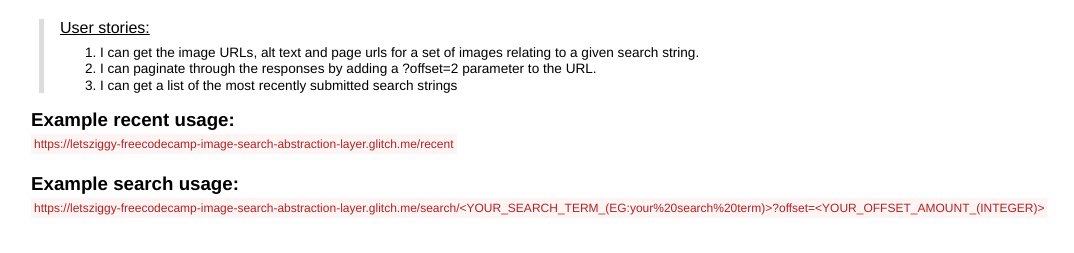
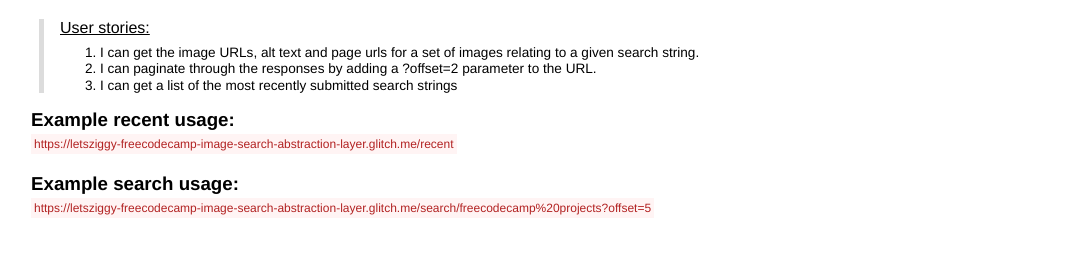
Before and after one commit to LetsZiggy/FreeCodeCamp-Image-Search-Abstraction-Layer, a website: page www/index.html in a window 1280 px wide. Shown: the part 85-338 px from the top of the page, without its empty margins (9-1083 px from the left). Drawn offline with Linux system fonts and the light colour scheme.

Commit message:
😰🏓 Updated with Glitch

```diff
--- a/www/index.html
+++ b/www/index.html
@@ -22,6 +22,6 @@
     <h3>Example recent usage:</h3>
     <span>https://letsziggy-freecodecamp-image-search-abstraction-layer.glitch.me/recent</span>
     <h3>Example search usage:</h3>
-    <span>https://letsziggy-freecodecamp-image-search-abstraction-layer.glitch.me/search/&lt;YOUR_SEARCH_TERM_(EG:your%20search%20term)&gt;?offset=&lt;YOUR_OFFSET_AMOUNT_(INTEGER)&gt;</span>
+    <span>https://letsziggy-freecodecamp-image-search-abstraction-layer.glitch.me/search/freecodecamp%20projects?offset=5</span>
   </body>
 </html>
```
